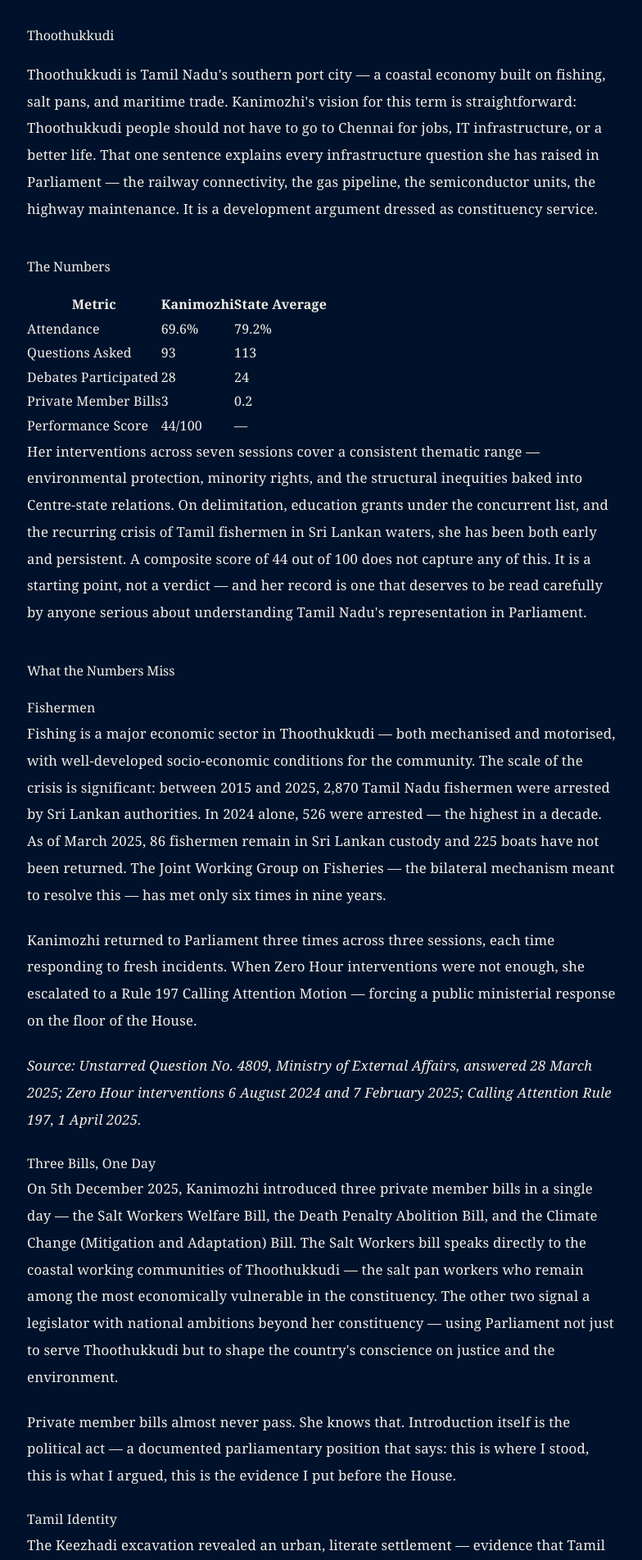
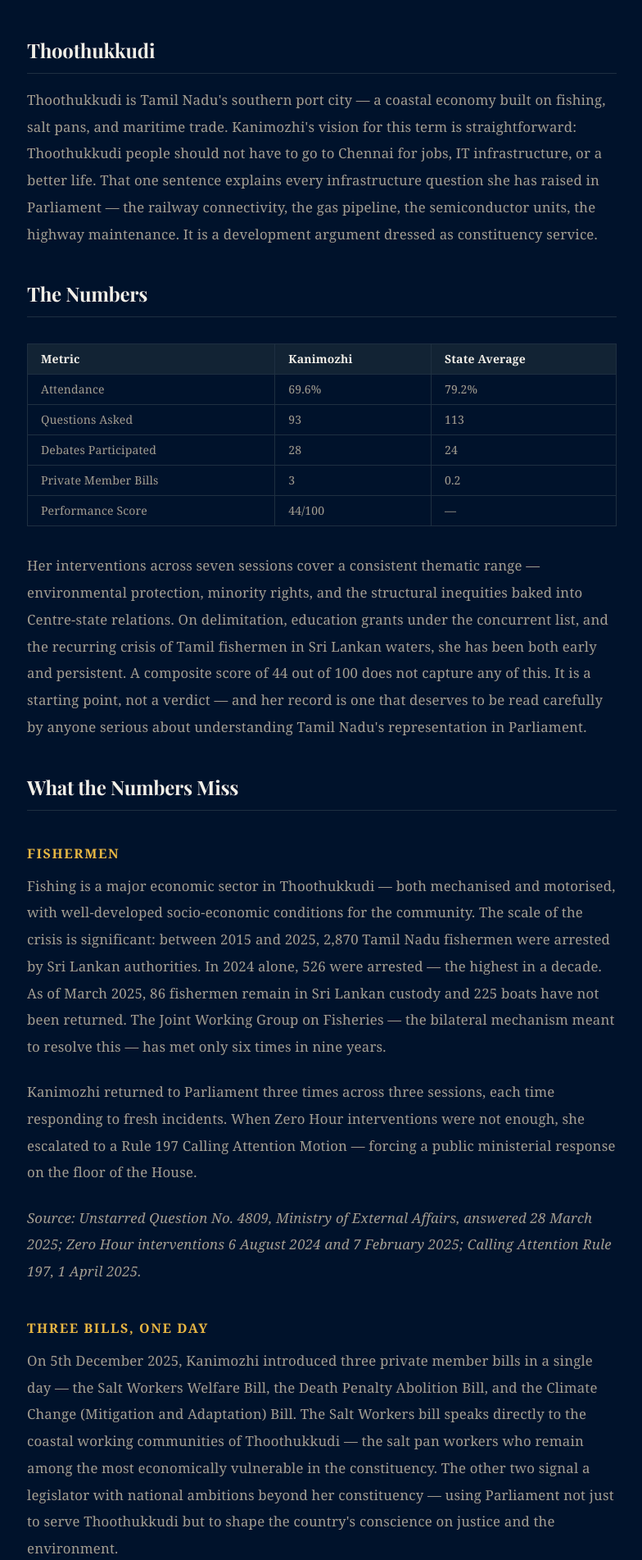
Before and after one commit to mcmanimala8-ai/Policy-Analyst, a Next.js app: page /tracker/kanimozhi-thoothukkudi in a window 1280 px wide. Shown: the part 717-2620 px from the top of the page at 82% size, without its empty margins (247-1031 px from the left). Built offline with nearby package versions, Linux system fonts and the light colour scheme; a web font is replaced by a local one.

Commit message:
Refactor article layout and headings in page.tsx
Updated article structure and styling for improved readability and consistency.

```diff
--- a/app/tracker/kanimozhi-thoothukkudi/page.tsx
+++ b/app/tracker/kanimozhi-thoothukkudi/page.tsx
@@ -48,126 +48,118 @@ export default function KanimozhiBriefPage() {
         </div>
 
         {/* Body */}
-        <article className="prose prose-invert prose-slate max-w-none
-          prose-headings:font-serif prose-headings:tracking-tight
-          prose-h2:text-2xl prose-h2:mt-12 prose-h2:mb-4 prose-h2:border-b prose-h2:border-border prose-h2:pb-3
-          prose-h3:text-lg prose-h3:mt-8 prose-h3:mb-3 prose-h3:text-foreground
-          prose-p:text-muted-foreground prose-p:leading-relaxed prose-p:mb-5
-          prose-strong:text-foreground
-          prose-table:border-collapse prose-td:border prose-td:border-border prose-td:px-4 prose-td:py-2 prose-th:border prose-th:border-border prose-th:px-4 prose-th:py-2 prose-th:bg-muted
-          prose-em:text-muted-foreground prose-em:text-sm
-          prose-a:text-accent prose-a:no-underline hover:prose-a:underline">
+        <article className="max-w-none space-y-0">
 
-          <h2>The Gap</h2>
-          <p>
+          <h2 className="font-serif text-2xl font-bold text-foreground mt-12 mb-4 pb-3 border-b border-border">The Gap</h2>
+          <p className="text-muted-foreground leading-relaxed mb-5">
             Kanimozhi Karunanidhi has been a national voice for two decades — first in the Rajya Sabha, now in her second term in the Lok Sabha. She arrived with a reputation built on Tamil identity politics and Opposition advocacy. Her parliamentary record in the 18th Lok Sabha tells a more layered story: a legislator moving between constituency basics, civilisational politics, and national debates — sometimes in the same week.
           </p>
 
-          <h2>Thoothukkudi</h2>
-          <p>
+          <h2 className="font-serif text-2xl font-bold text-foreground mt-12 mb-4 pb-3 border-b border-border">Thoothukkudi</h2>
+          <p className="text-muted-foreground leading-relaxed mb-5">
             Thoothukkudi is Tamil Nadu's southern port city — a coastal economy built on fishing, salt pans, and maritime trade. Kanimozhi's vision for this term is straightforward: Thoothukkudi people should not have to go to Chennai for jobs, IT infrastructure, or a better life. That one sentence explains every infrastructure question she has raised in Parliament — the railway connectivity, the gas pipeline, the semiconductor units, the highway maintenance. It is a development argument dressed as constituency service.
           </p>
 
-          <h2>The Numbers</h2>
-          <table>
-            <thead>
+          <h2 className="font-serif text-2xl font-bold text-foreground mt-12 mb-4 pb-3 border-b border-border">The Numbers</h2>
+          <div className="overflow-x-auto my-8"><table className="w-full text-sm border-collapse">
+            <thead className="bg-muted">
               <tr>
-                <th>Metric</th>
-                <th>Kanimozhi</th>
-                <th>State Average</th>
+                <th className="border border-border px-4 py-2 text-left font-semibold text-foreground">Metric</th>
+                <th className="border border-border px-4 py-2 text-left font-semibold text-foreground">Kanimozhi</th>
+                <th className="border border-border px-4 py-2 text-left font-semibold text-foreground">State Average</th>
               </tr>
             </thead>
             <tbody>
-              <tr><td>Attendance</td><td>69.6%</td><td>79.2%</td></tr>
-              <tr><td>Questions Asked</td><td>93</td><td>113</td></tr>
-              <tr><td>Debates Participated</td><td>28</td><td>24</td></tr>
-              <tr><td>Private Member Bills</td><td>3</td><td>0.2</td></tr>
-              <tr><td>Performance Score</td><td>44/100</td><td>—</td></tr>
+              <tr><td className="border border-border px-4 py-2 text-muted-foreground">Attendance</td><td className="border border-border px-4 py-2 text-muted-foreground">69.6%</td><td className="border border-border px-4 py-2 text-muted-foreground">79.2%</td></tr>
+              <tr><td className="border border-border px-4 py-2 text-muted-foreground">Questions Asked</td><td className="border border-border px-4 py-2 text-muted-foreground">93</td><td className="border border-border px-4 py-2 text-muted-foreground">113</td></tr>
+              <tr><td className="border border-border px-4 py-2 text-muted-foreground">Debates Participated</td><td className="border border-border px-4 py-2 text-muted-foreground">28</td><td className="border border-border px-4 py-2 text-muted-foreground">24</td></tr>
+              <tr><td className="border border-border px-4 py-2 text-muted-foreground">Private Member Bills</td><td className="border border-border px-4 py-2 text-muted-foreground">3</td><td className="border border-border px-4 py-2 text-muted-foreground">0.2</td></tr>
+              <tr><td className="border border-border px-4 py-2 text-muted-foreground">Performance Score</td><td className="border border-border px-4 py-2 text-muted-foreground">44/100</td><td className="border border-border px-4 py-2 text-muted-foreground">—</td></tr>
             </tbody>
-          </table>
-          <p>
+          </table></div>
+          <p className="text-muted-foreground leading-relaxed mb-5">
             Her interventions across seven sessions cover a consistent thematic range — environmental protection, minority rights, and the structural inequities baked into Centre-state relations. On delimitation, education grants under the concurrent list, and the recurring crisis of Tamil fishermen in Sri Lankan waters, she has been both early and persistent. A composite score of 44 out of 100 does not capture any of this. It is a starting point, not a verdict — and her record is one that deserves to be read carefully by anyone serious about understanding Tamil Nadu's representation in Parliament.
           </p>
 
-          <h2>What the Numbers Miss</h2>
+          <h2 className="font-serif text-2xl font-bold text-foreground mt-12 mb-4 pb-3 border-b border-border">What the Numbers Miss</h2>
 
-          <h3>Fishermen</h3>
-          <p>
+          <h3 className="text-base font-bold uppercase tracking-widest text-accent mt-10 mb-3">Fishermen</h3>
+          <p className="text-muted-foreground leading-relaxed mb-5">
             Fishing is a major economic sector in Thoothukkudi — both mechanised and motorised, with well-developed socio-economic conditions for the community. The scale of the crisis is significant: between 2015 and 2025, 2,870 Tamil Nadu fishermen were arrested by Sri Lankan authorities. In 2024 alone, 526 were arrested — the highest in a decade. As of March 2025, 86 fishermen remain in Sri Lankan custody and 225 boats have not been returned. The Joint Working Group on Fisheries — the bilateral mechanism meant to resolve this — has met only six times in nine years.
           </p>
-          <p>
+          <p className="text-muted-foreground leading-relaxed mb-5">
             Kanimozhi returned to Parliament three times across three sessions, each time responding to fresh incidents. When Zero Hour interventions were not enough, she escalated to a Rule 197 Calling Attention Motion — forcing a public ministerial response on the floor of the House.
           </p>
-          <p><em>Source: Unstarred Question No. 4809, Ministry of External Affairs, answered 28 March 2025; Zero Hour interventions 6 August 2024 and 7 February 2025; Calling Attention Rule 197, 1 April 2025.</em></p>
+          <p className="text-xs text-muted-foreground mt-2 mb-6 italic"><em>Source: Unstarred Question No. 4809, Ministry of External Affairs, answered 28 March 2025; Zero Hour interventions 6 August 2024 and 7 February 2025; Calling Attention Rule 197, 1 April 2025.</em></p>
 
-          <h3>Three Bills, One Day</h3>
-          <p>
+          <h3 className="text-base font-bold uppercase tracking-widest text-accent mt-10 mb-3">Three Bills, One Day</h3>
+          <p className="text-muted-foreground leading-relaxed mb-5">
             On 5th December 2025, Kanimozhi introduced three private member bills in a single day — the Salt Workers Welfare Bill, the Death Penalty Abolition Bill, and the Climate Change (Mitigation and Adaptation) Bill. The Salt Workers bill speaks directly to the coastal working communities of Thoothukkudi — the salt pan workers who remain among the most economically vulnerable in the constituency. The other two signal a legislator with national ambitions beyond her constituency — using Parliament not just to serve Thoothukkudi but to shape the country's conscience on justice and the environment.
           </p>
-          <p>
+          <p className="text-muted-foreground leading-relaxed mb-5">
             Private member bills almost never pass. She knows that. Introduction itself is the political act — a documented parliamentary position that says: this is where I stood, this is what I argued, this is the evidence I put before the House.
           </p>
 
-          <h3>Tamil Identity</h3>
-          <p>
+          <h3 className="text-base font-bold uppercase tracking-widest text-accent mt-10 mb-3">Tamil Identity</h3>
+          <p className="text-muted-foreground leading-relaxed mb-5">
             The Keezhadi excavation revealed an urban, literate settlement — evidence that Tamil civilisation's depth extends far beyond what official histories have acknowledged. Kanimozhi asked why the excavation report had still not been published, citing carbon dating verified by international laboratories including the US-based Beta Analytic Labs. The government's response was telling. ASI cited "deficiencies in methodology" in a report backed by international science. The question of whether Keezhadi has been recognised as a site of National Importance went unanswered — and that non-answer is itself a political statement.
           </p>
-          <p>
+          <p className="text-muted-foreground leading-relaxed mb-5">
             Her question on the three-language formula revealed a sharper asymmetry: Kendriya Vidyalayas in Tamil Nadu employ 86 Hindi teachers and 65 Sanskrit teachers — but only 24 Tamil teachers. That number, placed on parliamentary record, changes how a policy debate is framed.
           </p>
-          <p><em>Source: Unstarred Question No. 3655, Ministry of Culture, answered 11 August 2025; Unstarred Question No. 3785, Ministry of Education, answered 24 March 2025.</em></p>
+          <p className="text-xs text-muted-foreground mt-2 mb-6 italic"><em>Source: Unstarred Question No. 3655, Ministry of Culture, answered 11 August 2025; Unstarred Question No. 3785, Ministry of Education, answered 24 March 2025.</em></p>
 
-          <h3>Constituency Infrastructure</h3>
-          <p>
+          <h3 className="text-base font-bold uppercase tracking-widest text-accent mt-10 mb-3">Constituency Infrastructure</h3>
+          <p className="text-muted-foreground leading-relaxed mb-5">
             Alongside her national advocacy, Kanimozhi has consistently raised constituency infrastructure in Parliament — railway connectivity, highway maintenance, the Kochi-Kanyakumari-Thoothukkudi gas pipeline, and Amrit Bharat station upgrades for Tiruchendur, Kovilpatti, and Tuticorin. She also pushed for a Greenfield airport in Tamil Nadu — a question that revealed the state government had not yet filed the necessary proposal with the Centre. These are not glamorous interventions. But they are the building blocks of her stated vision — that Thoothukkudi people should not have to travel to Chennai for what their own city should provide.
           </p>
 
-          <h3>Where the Money Goes</h3>
-          <p>
+          <h3 className="text-base font-bold uppercase tracking-widest text-accent mt-10 mb-3">Where the Money Goes</h3>
+          <p className="text-muted-foreground leading-relaxed mb-5">
             Every MP receives ₹5 crore annually under MPLADS to spend on constituency development. The data shows Kanimozhi has disbursed ₹3.61 crore across 20 works in Thoothukkudi — community centres, crèches, anganwadis, school rooms, and water tanks. No vanity projects. No named infrastructure. The spending pattern mirrors her parliamentary priorities — coastal and working-class communities, women and child welfare, basic civic infrastructure.
           </p>
-          <p><em>Source: MPLADS Expenditure Data, Empowered Indian / Ministry of Statistics portal.</em></p>
+          <p className="text-xs text-muted-foreground mt-2 mb-6 italic"><em>Source: MPLADS Expenditure Data, Empowered Indian / Ministry of Statistics portal.</em></p>
 
-          <h3>National Consumer and Rights Advocacy</h3>
-          <p>
+          <h3 className="text-base font-bold uppercase tracking-widest text-accent mt-10 mb-3">National Consumer and Rights Advocacy</h3>
+          <p className="text-muted-foreground leading-relaxed mb-5">
             Her parliamentary record extends beyond Tamil Nadu into national rights advocacy. A Starred Question on added sugar in Nestlé's Cerelac baby food questioned why the same product sold in India contains 2.7 grams of added sugar per serving while the UK and Germany versions contain none. A question on gender pay gap in Indian sports pushed for legislative change on equal pay for women athletes. A question on MBBS seat caps challenged the NMC's population-based formula that disadvantages states like Tamil Nadu. These are national issues she chose to raise — using her parliamentary access to widen the scope of what gets questioned.
           </p>
 
-          <h2>What Kind of Parliamentarian</h2>
-          <p>
-            Kanimozhi is a <strong>structural critic</strong> — a parliamentarian who uses questions, bills, and debates not primarily to solve immediate problems but to construct and contest narratives in the public record. She operates on three distinct policy registers simultaneously.
+          <h2 className="font-serif text-2xl font-bold text-foreground mt-12 mb-4 pb-3 border-b border-border">What Kind of Parliamentarian</h2>
+          <p className="text-muted-foreground leading-relaxed mb-5">
+            Kanimozhi is a <strong className="text-foreground font-semibold">structural critic</strong> — a parliamentarian who uses questions, bills, and debates not primarily to solve immediate problems but to construct and contest narratives in the public record. She operates on three distinct policy registers simultaneously.
           </p>
-          <p>
-            The first is <strong>federal equity</strong> — delimitation, concurrent list education grants, centrally sponsored scheme fund release, MBBS seat caps, semiconductor allocation to Tamil Nadu. Every one of these is an argument that the Centre's policies structurally disadvantage states that performed well on development indicators. The second is <strong>civilisational sovereignty</strong> — Keezhadi, manuscripts, three-language formula, Waqf Bill opposition. She uses Parliament to contest the dominant cultural narrative with a counter-narrative rooted in Tamil civilisational depth. The third is <strong>rights-based advocacy</strong> — death penalty abolition, climate change, salt workers welfare, gender pay gap, baby food regulation, SC/ST scholarship income ceiling.
+          <p className="text-muted-foreground leading-relaxed mb-5">
+            The first is <strong className="text-foreground font-semibold">federal equity</strong> — delimitation, concurrent list education grants, centrally sponsored scheme fund release, MBBS seat caps, semiconductor allocation to Tamil Nadu. Every one of these is an argument that the Centre's policies structurally disadvantage states that performed well on development indicators. The second is <strong className="text-foreground font-semibold">civilisational sovereignty</strong> — Keezhadi, manuscripts, three-language formula, Waqf Bill opposition. She uses Parliament to contest the dominant cultural narrative with a counter-narrative rooted in Tamil civilisational depth. The third is <strong className="text-foreground font-semibold">rights-based advocacy</strong> — death penalty abolition, climate change, salt workers welfare, gender pay gap, baby food regulation, SC/ST scholarship income ceiling.
           </p>
-          <p>
+          <p className="text-muted-foreground leading-relaxed mb-5">
             Her record suggests a legislator who is comfortable being early and unpopular on an issue. Tamil Nadu raised the delimitation alarm two years before it became a national debate. She questioned the three-language formula when it was not yet politically fashionable. She raised Keezhadi when the report was being quietly buried. This is the posture of someone who trusts their own reading of a situation — not someone who waits for political consensus before speaking.
           </p>
-          <p>
+          <p className="text-muted-foreground leading-relaxed mb-5">
             The honest critique: raising issues matters. But a complete policy lens also asks — what changed because she raised it? The fishermen issue, despite three parliamentary interventions, still shows 86 people in custody and 225 boats confiscated. The Keezhadi report remains unpublished. The three-language asymmetry in Kendriya Vidyalayas remains unchanged.
           </p>
-          <p>
+          <p className="text-muted-foreground leading-relaxed mb-5">
             One detail worth noting: Kanimozhi was elevated to Deputy General Secretary of DMK during this term. Her parliamentary behaviour after the elevation shows no visible shift — the same constituency questions, the same fishermen interventions, the same Tamil identity advocacy. That consistency is either a sign of discipline — that party position has not diluted her focus — or it raises a question worth watching: as a senior party leader, should her legislative footprint be larger than what a score of 44 reflects?
           </p>
 
-          <h2>The Question Worth Asking</h2>
-          <p>
+          <h2 className="font-serif text-2xl font-bold text-foreground mt-12 mb-4 pb-3 border-b border-border">The Question Worth Asking</h2>
+          <p className="text-muted-foreground leading-relaxed mb-5">
             Parliamentary work disappears. A Chief Minister's decisions make front pages. An MLA's constituency work travels through local networks. But what an MP does in the Lok Sabha — the questions raised, the bills introduced, the Ministers confronted — rarely reaches the people who elected them. Kanimozhi's record is a case in point. A score of 44 out of 100 is what most people will see. What they will not see is three years of consistent pressure on fishermen's rights, a civilisational argument made on the floor of Parliament, three private member bills introduced in a single day, and a Greenfield airport question that exposed a gap in the state government's own planning.
           </p>
-          <p>
+          <p className="text-muted-foreground leading-relaxed mb-5">
             This platform exists to close that gap — to make Parliament visible to the people it represents, and to give every Tamil Nadu MP the scrutiny and recognition their work deserves.
           </p>
 
-          <hr />
+          <hr className="border-border my-10" />
 
-          <p className="text-center italic text-lg">
+          <p className="text-center italic text-lg text-foreground border-l-4 border-accent pl-6 my-10 text-xl">
             "For an MP caught between a dynasty's expectations and a constituency's needs, Kanimozhi Karunanidhi has found her own register — and the balance, it turns out, is the work."
           </p>
 
-          <hr />
+          <hr className="border-border my-10" />
 
-          <h2>Sources</h2>
-          <ul>
+          <h2 className="font-serif text-2xl font-bold text-foreground mt-12 mb-4 pb-3 border-b border-border">Sources</h2>
+          <ul className="list-disc list-inside space-y-2 text-muted-foreground mb-6 text-sm">
             <li>PRS India — 18th Lok Sabha MP Tracker</li>
             <li>Sansad.in — Debate and Question records</li>
             <li>Lok Sabha Unstarred Questions: No. 95, 562, 646, 1575, 1658, 1793, 1976, 3655, 3785, 4809, 5149</li>
```
